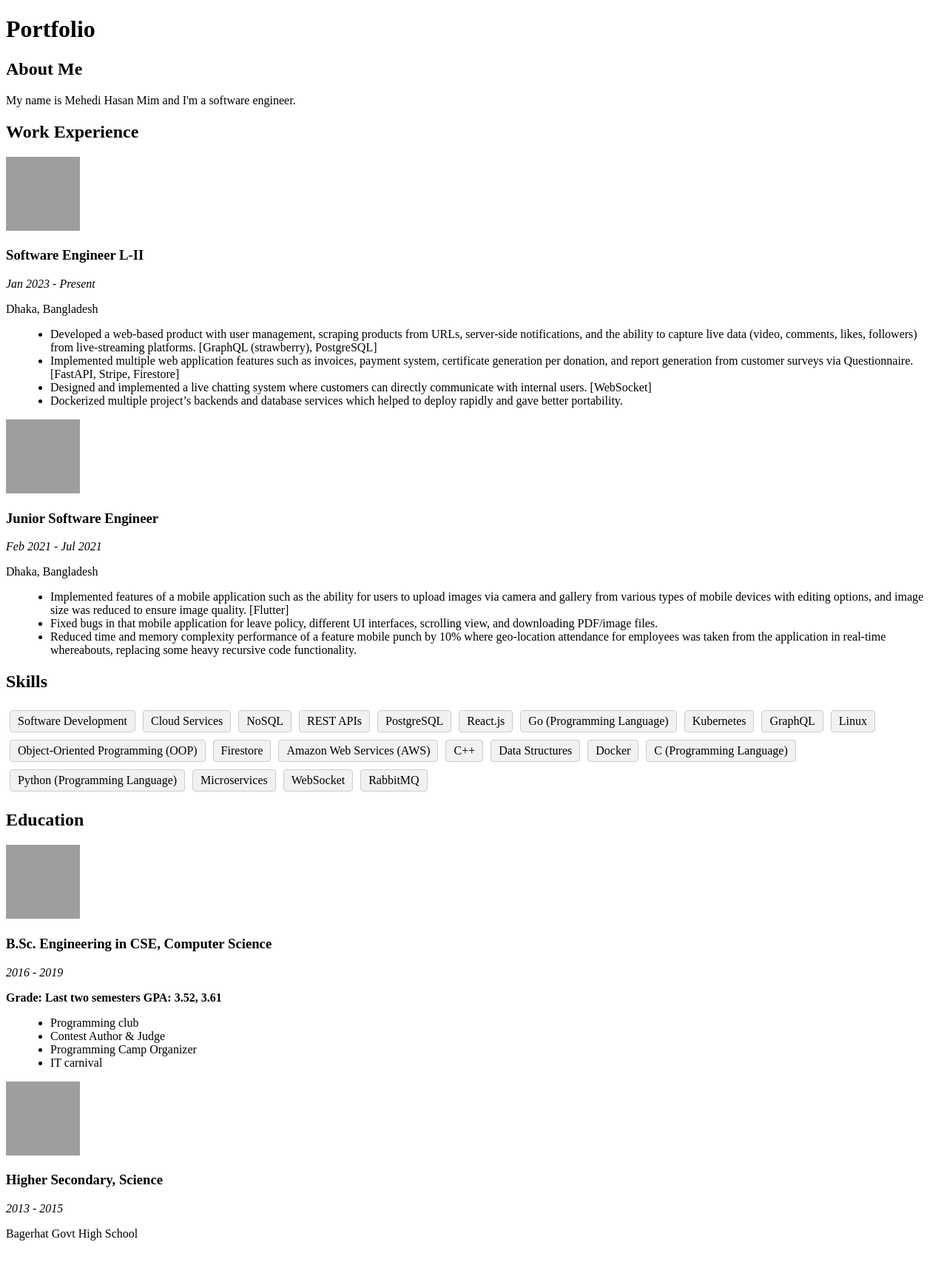
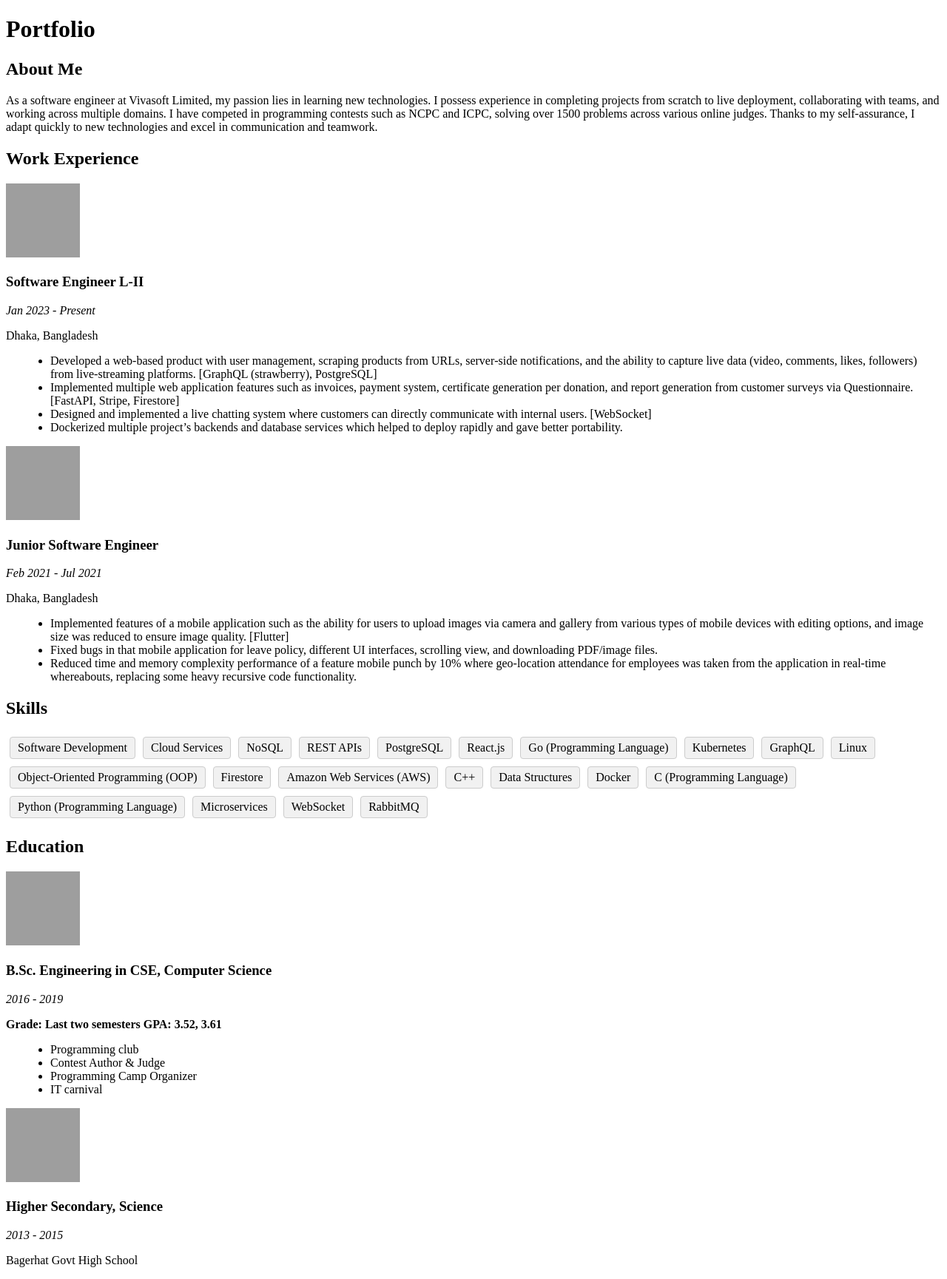
Before and after one commit to mehedi-mim/nimful-backend, a FastAPI app: page /portfolio in a window 1280 px wide. Shown: the whole page at 74% size. Before the commit the page ends 1677 px from the top, so only its background shows below. Run offline with FastAPI, Linux system fonts and the light colour scheme; grey boxes are pictures that could not be loaded.

Commit message:
Simple portfolio

```diff
--- a/templates/index.html
+++ b/templates/index.html
@@ -68,17 +68,24 @@
         }
 
 
+
+
     </style>
 </head>
 <body>
 <h1>Portfolio</h1>
 <h2>About Me</h2>
-<p>My name is Mehedi Hasan Mim and I'm a software engineer.</p>
+<p>As a software engineer at Vivasoft Limited, my passion lies in learning new technologies. I possess experience in
+    completing projects from scratch to live deployment, collaborating with teams, and working across multiple domains.
+    I have competed in programming contests such as NCPC and ICPC, solving over 1500 problems across various online
+    judges. Thanks to my self-assurance, I adapt quickly to new technologies and excel in communication and
+    teamwork.</p>
 
 <h2>Work Experience</h2>
 
 <div class="work-experience">
-    <img src="vivasoft_logo.png" alt="Vivasoft Limited" class="company-logo">
+    <img src="https://media.licdn.com/dms/image/C4D0BAQEYJrR1iLUyOg/company-logo_100_100/0/1655447112250?e=1692230400&v=beta&t=tl8oyYAMrYI6SJVO72AEauozqpjoxEpz4B4U9rmBqls"
+         alt="Vivasoft Limited" class="company-logo">
     <h3 class="job-title">Software Engineer L-II</h3>
     <p class="job-duration">Jan 2023 - Present</p>
     <p class="job-location">Dhaka, Bangladesh</p>
@@ -100,7 +107,8 @@
 </div>
 
 <div class="work-experience">
-    <img src="inovace_logo.png" alt="Inovace Technologies" class="company-logo">
+    <img src="https://media.licdn.com/dms/image/C510BAQGdl7bmG3PqoA/company-logo_100_100/0/1554832509604?e=1692230400&v=beta&t=AjRMvMS5_n9panejGV6FEHpvljWRHanUs3CUU9uhxOY"
+         alt="Inovace Technologies" class="company-logo">
     <h3 class="job-title">Junior Software Engineer</h3>
     <p class="job-duration">Feb 2021 - Jul 2021</p>
     <p class="job-location">Dhaka, Bangladesh</p>
@@ -149,7 +157,8 @@
 <h2>Education</h2>
 
 <div class="education">
-    <img src="pstu_logo.png" alt="Patuakhali Science and Technology University (PSTU)" class="university-logo">
+    <img src="https://media.licdn.com/dms/image/C510BAQEDRV3QERnS-Q/company-logo_200_200/0/1558970885407?e=1692230400&v=beta&t=3nHTS1HC8Nawh1QA2f-4AuX-T6-mAphFcWdj9HiB1G8"
+         alt="Patuakhali Science and Technology University (PSTU)" class="university-logo">
     <h3 class="degree-title">B.Sc. Engineering in CSE, Computer Science</h3>
     <p class="degree-duration">2016 - 2019</p>
     <p class="grade">Grade: Last two semesters GPA: 3.52, 3.61</p>
@@ -162,7 +171,8 @@
 </div>
 
 <div class="education">
-    <img src="bacs_logo.png" alt="Bangladesh Advanced Computing Society (BACS)" class="university-logo">
+    <img src="https://media.licdn.com/dms/image/D562DAQH0AuqFe4x2vg/profile-treasury-image-shrink_160_160/0/1664436442822?e=1684522800&v=beta&t=KdtINMBNtPXZHKg-FLhCl8yKq5-xyASm3RKB3i9QLHA"
+         alt="Bangladesh Advanced Computing Society (BACS)" class="university-logo">
     <h3 class="degree-title">Higher Secondary, Science</h3>
     <p class="degree-duration">2013 - 2015</p>
     <p class="institute">Bagerhat Govt High School</p>
```
